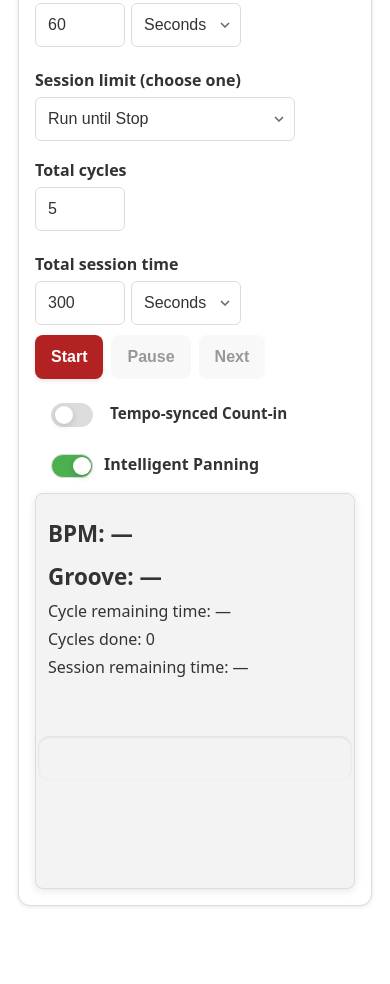
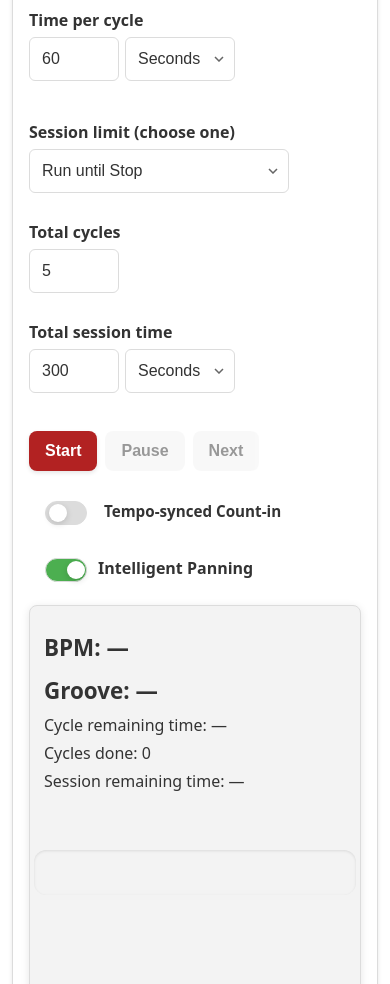
Before and after one commit to InsertCleverNameHere/Drums-Trainer, a website with bundled scripts: page index.html in a window 390 px wide. Shown: the part 1016-2000 px from the top of the page. Before the commit the page ends 1940 px from the top, so only its background shows below. Built offline with nearby package versions, Linux system fonts and the light colour scheme.

Commit message:
Step 8: Layout Breathing Room

```diff
--- a/css/styles.css
+++ b/css/styles.css
@@ -96,7 +96,7 @@ h1 {
 }
 label {
   display: block;
-  margin-top: 10px;
+  margin-top: 20px;
   font-weight: 600;
 }
 input,
@@ -170,6 +170,7 @@ textarea {
   gap: 12px;
   flex-wrap: wrap;
   align-items: center;
+  margin-bottom: 12px;
 }
 .col {
   flex: 1;
@@ -236,8 +237,8 @@ button:disabled {
   font-size: 0.92rem;
 }
 .status {
-  margin-top: 12px;
-  padding: 12px 12px 30px 12px;
+  margin-top: 20px;
+  padding: 16px 16px 32px 16px;
   background: var(--bg-secondary);
   border-radius: 8px;
   box-shadow: 0 2px 8px var(--shadow);
@@ -251,6 +252,7 @@ button:disabled {
   display: flex;
   gap: 8px;
   flex-wrap: wrap;
+  margin-top: 16px;
 }
 .controls .toggle {
   display: inline-flex;
@@ -418,7 +420,7 @@ button:disabled {
 .mode-tabs {
   display: flex;
   gap: 8px;
-  margin: 12px 0;
+  margin: 20px 0;
   padding: 8px 8px 16px 8px;
   background: var(--bg-secondary);
   border-radius: 12px;
@@ -457,7 +459,7 @@ button:disabled {
 }
 .panel {
   margin-top: 8px;
-  padding: 16px;
+  padding: 20px;
   background: var(--bg-primary);
   border-radius: 12px;
   box-shadow: 0 1px 4px var(--shadow);
@@ -885,6 +887,32 @@ button#installBtn.utility-button:active {
 📱 10. Responsive Media Queries
 ================================ */
 @media (max-width: 600px) {
+  body {
+    margin: 12px auto;
+    padding: 0 12px;
+  }
+
+  .panel {
+    padding: 16px;
+  }
+
+  .status {
+    padding: 14px 14px 28px 14px;
+  }
+
+  label {
+    margin-top: 16px;
+  }
+
+  /* Ensure touch targets are large enough */
+  button {
+    min-height: 40px;
+  }
+
+  input[type="number"],
+  select {
+    min-height: 44px;
+  }
   #VersionNumber {
     font-size: 0.8rem;
     padding: 6px 10px;
```
Also changed, not shown: phase 3 plan.md (+2 -2 lines).
